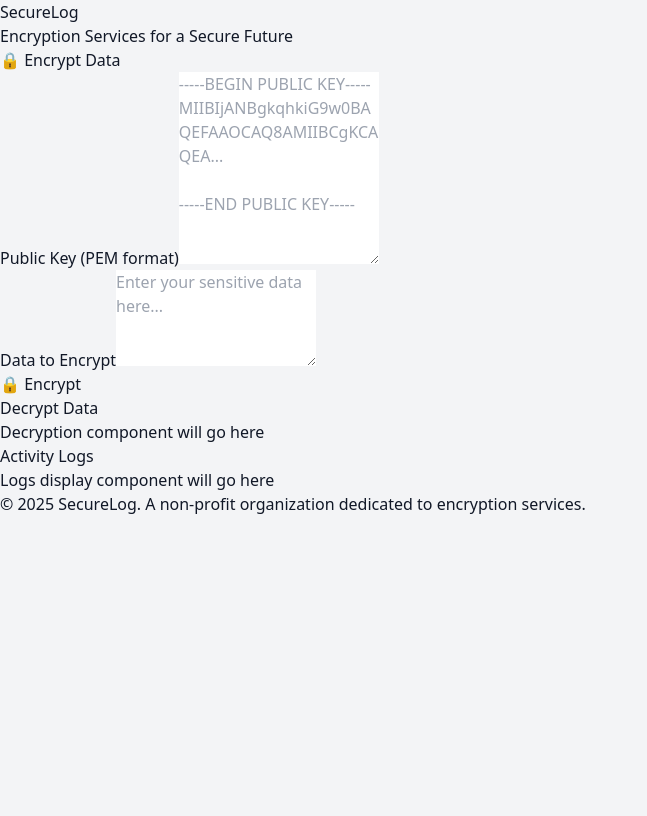
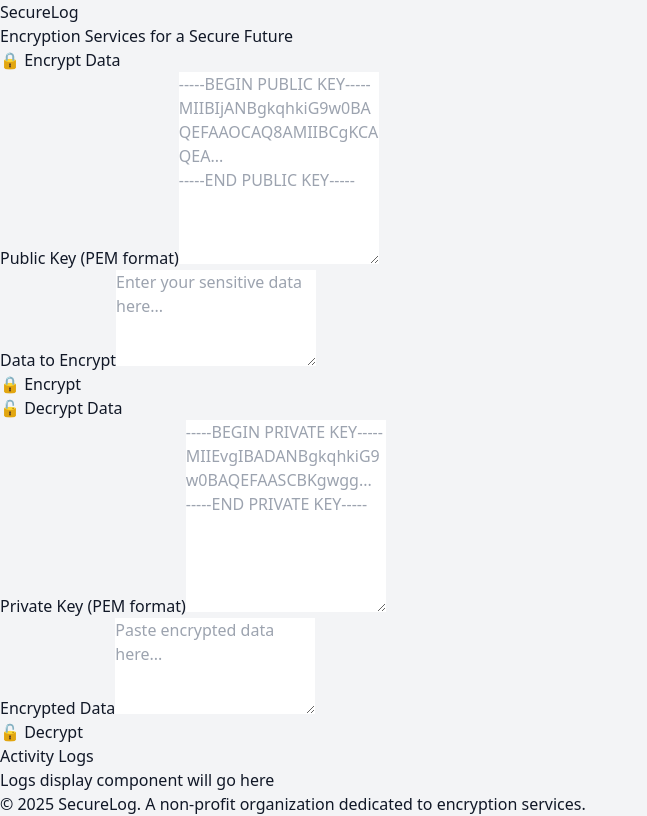
Before and after one commit to lukebrevoort/serverlog-rework, a React (Vite) app in the folder web/: page / in a window 1280 px wide. Shown: the whole page, without its empty margins (0-647 px from the left). Built offline with nearby package versions, Linux system fonts and the light colour scheme.

Commit message:
Add DecryptForm component and integrate it into the App updated some colors as well, still messing with frontend scheme

```diff
--- a/web/src/App.jsx
+++ b/web/src/App.jsx
@@ -1,5 +1,6 @@
 import { useState } from 'react'
 import EncryptForm from './components/EncryptForm'
+import DecryptForm from './components/DecryptForm'
 
 function App() {
   return (
@@ -21,8 +22,7 @@ function App() {
 
         {/* Decryption Section */}
         <section className='mb-8 bg-white rounded-lg shadow-md p-6'>
-          <h2 className='text-2xl font-semibold text-gray-800 mb-4'>Decrypt Data</h2>
-          <p className='text-gray-600'>Decryption component will go here</p>
+          <DecryptForm />
         </section>
 
         {/* Logs Section */}
--- a/web/src/components/DecryptForm.jsx
+++ b/web/src/components/DecryptForm.jsx
@@ -0,0 +1,132 @@
+import { useState } from 'react';
+import { decryptData } from '../services/api';
+
+function DecryptForm() {
+  const [key, setKey] = useState('');
+  const [data, setData] = useState('');
+  const [result, setResult] = useState('');
+  const [loading, setLoading] = useState(false);
+  const [error, setError] = useState('');
+
+  const handleSubmit = async (e) => {
+    e.preventDefault();
+    setLoading(true);
+    setError('');
+    setResult('');
+
+    try {
+      const response = await decryptData(key, data);
+      setResult(response.data);
+    } catch (err) {
+      setError(err.response?.data?.detail || 'Decryption failed. Please check your key and data.');
+    } finally {
+      setLoading(false);
+    }
+  };
+
+  const handleCopy = () => {
+    navigator.clipboard.writeText(result);
+    alert('Copied to clipboard!');
+  };
+
+  return (
+    <div className="max-w-3xl mx-auto">
+      <h2 className="text-3xl font-bold text-center mb-8 text-gray-800">
+        🔓 Decrypt Data
+      </h2>
+
+      <form onSubmit={handleSubmit} className="space-y-6">
+        <div>
+          <label
+            htmlFor="decrypt-key"
+            className="block text-sm font-semibold text-gray-700 mb-2"
+          >
+            Private Key (PEM format)
+          </label>
+          <textarea
+            id="decrypt-key"
+            value={key}
+            onChange={(e) => setKey(e.target.value)}
+            placeholder="-----BEGIN PRIVATE KEY-----&#10;MIIEvgIBADANBgkqhkiG9w0BAQEFAASCBKgwgg...&#10;-----END PRIVATE KEY-----"
+            rows="8"
+            required
+            disabled={loading}
+            className="w-full px-4 py-3 border-2 border-gray-300 rounded-lg font-mono text-sm
+                     focus:border-pink-500 focus:ring-2 focus:ring-pink-200
+                     disabled:bg-gray-100 disabled:cursor-not-allowed transition-colors
+                     resize-y"
+          />
+        </div>
+
+        <div>
+          <label
+            htmlFor="decrypt-data"
+            className="block text-sm font-semibold text-gray-700 mb-2"
+          >
+            Encrypted Data
+          </label>
+          <textarea
+            id="decrypt-data"
+            value={data}
+            onChange={(e) => setData(e.target.value)}
+            placeholder="Paste encrypted data here..."
+            rows="4"
+            required
+            disabled={loading}
+            className="w-full px-4 py-3 border-2 border-gray-300 rounded-lg font-mono text-sm
+                     focus:border-pink-500 focus:ring-2 focus:ring-pink-200
+                     disabled:bg-gray-100 disabled:cursor-not-allowed transition-colors
+                     resize-y"
+          />
+        </div>
+
+        <button
+          type="submit"
+          disabled={loading}
+          className="w-full py-4 bg-gradient-to-r from-pink-500 to-red-500
+                   text-white font-semibold text-lg rounded-lg shadow-md
+                   hover:shadow-xl hover:-translate-y-0.5
+                   disabled:opacity-60 disabled:cursor-not-allowed disabled:transform-none
+                   transition-all duration-300"
+        >
+          {loading ? '🔄 Decrypting...' : '🔓 Decrypt'}
+        </button>
+      </form>
+
+      {error && (
+        <div className="mt-6 p-4 bg-red-50 border-2 border-red-200 rounded-lg">
+          <p className="text-red-700">
+            <strong className="font-semibold">❌ Error:</strong> {error}
+          </p>
+        </div>
+      )}
+
+      {result && (
+        <div className="mt-8 p-6 bg-green-50 border-2 border-green-200 rounded-lg">
+          <div className="flex justify-between items-center mb-4">
+            <h3 className="text-xl font-semibold text-gray-800">
+              ✅ Decrypted Result
+            </h3>
+            <button
+              onClick={handleCopy}
+              className="px-4 py-2 bg-green-500 text-white rounded-lg font-semibold
+                       hover:bg-green-600 hover:-translate-y-0.5 transition-all duration-200
+                       shadow-md hover:shadow-lg"
+            >
+              📋 Copy
+            </button>
+          </div>
+          <textarea
+            value={result}
+            readOnly
+            rows="6"
+            className="w-full px-4 py-3 bg-white border border-gray-300 rounded-lg
+                     font-mono text-sm text-gray-700 resize-y"
+          />
+        </div>
+      )}
+    </div>
+  );
+}
+
+export default DecryptForm;
--- a/web/src/components/EncryptForm.jsx
+++ b/web/src/components/EncryptForm.jsx
@@ -48,8 +48,7 @@ function EncryptForm() {
             id="encrypt-key"
             value={key}
             onChange={(e) => setKey(e.target.value)}
-            placeholder="-----BEGIN PUBLIC KEY-----&#10;MIIBIjANBgkqhkiG9w0BAQEFAAOCAQ8AMIIBCgKCAQEA...
-&#10;-----END PUBLIC KEY-----"
+            placeholder="-----BEGIN PUBLIC KEY-----&#10;MIIBIjANBgkqhkiG9w0BAQEFAAOCAQ8AMIIBCgKCAQEA...&#10;-----END PUBLIC KEY-----"
             rows="8"
             required
             disabled={loading}
@@ -87,7 +86,7 @@ function EncryptForm() {
         <button
           type="submit"
           disabled={loading}
-          className="w-full py-4 bg-gradient-to-r from-primary-500 to-secondary-500
+          className="w-full py-4 bg-gradient-to-r from-pink-500 to-red-500
                    text-white font-semibold text-lg rounded-lg shadow-md
                    hover:shadow-xl hover:-translate-y-0.5
                    disabled:opacity-60 disabled:cursor-not-allowed disabled:transform-none
@@ -108,15 +107,15 @@ function EncryptForm() {
 
       {/* Result Display */}
       {result && (
-        <div className="mt-8 p-6 bg-gray-50 border-2 border-gray-200 rounded-lg">
+        <div className="mt-8 p-6 bg-green-50 border-2 border-green-200 rounded-lg">
           <div className="flex justify-between items-center mb-4">
             <h3 className="text-xl font-semibold text-gray-800">
-              ✅ Encrypted Result
+              ✅ Decrypted Result
             </h3>
             <button
               onClick={handleCopy}
-              className="px-4 py-2 bg-primary-500 text-white rounded-lg font-semibold
-                       hover:bg-primary-600 hover:-translate-y-0.5 transition-all duration-200
+              className="px-4 py-2 bg-green-500 text-white rounded-lg font-semibold
+                       hover:bg-green-600 hover:-translate-y-0.5 transition-all duration-200
                        shadow-md hover:shadow-lg"
             >
               📋 Copy
```
